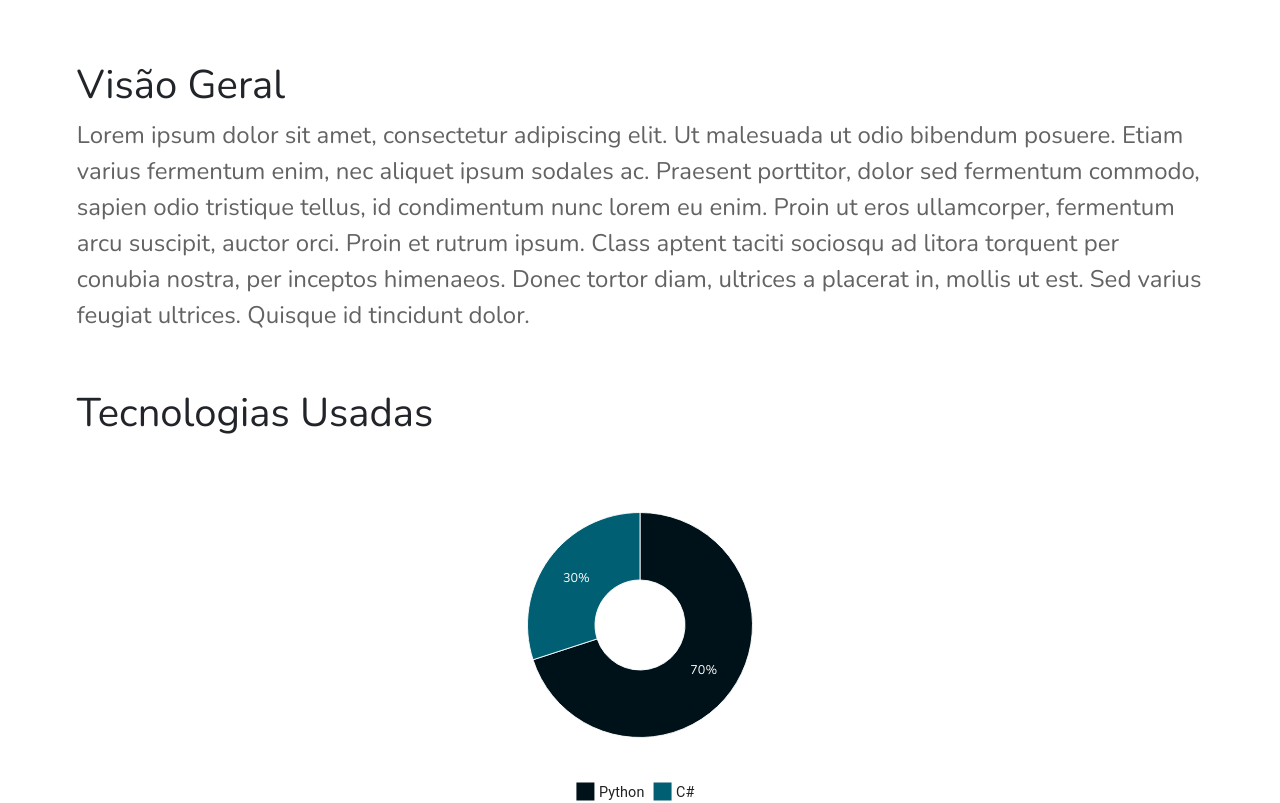
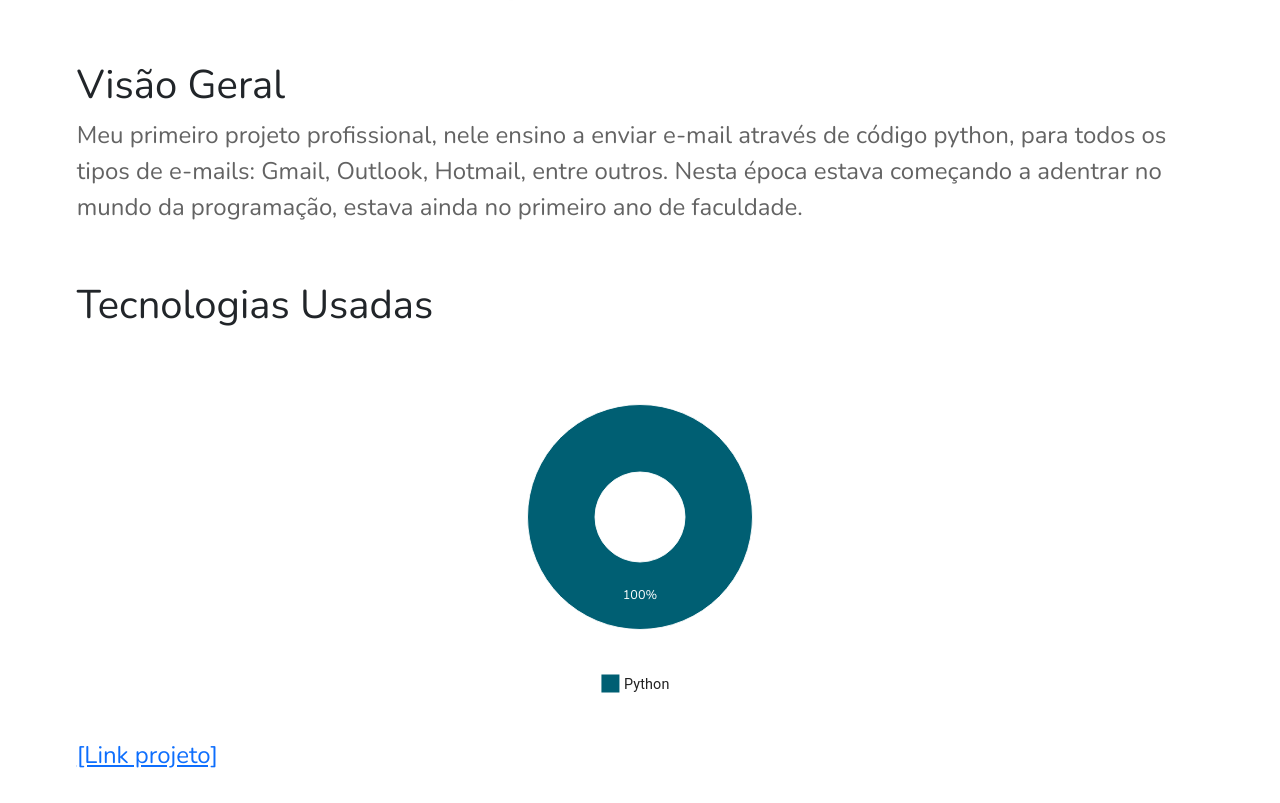
Before and after one commit to ViniciusNalaSantos/PersonalWebsite, a React (Create React App) app in the folder frontend/: page /#/projects/1 in a window 1280 px wide. Shown: the part 746-1549 px from the top of the page. Built offline with nearby package versions, Linux system fonts and the light colour scheme.

Commit message:
Changing the projects file to the right content.

```diff
--- a/frontend/src/assets/json/projectsList.json
+++ b/frontend/src/assets/json/projectsList.json
@@ -4,179 +4,255 @@
         "title": "Sending Automatic Email Through Python",
         "subtitle": "A Simple and effective way of using Python to automate email sending.",
         "lastUpdate": "Jan 7, 2023",
-        "overview": "Lorem ipsum dolor sit amet, consectetur adipiscing elit. Ut malesuada ut odio bibendum posuere. Etiam varius fermentum enim, nec aliquet ipsum sodales ac. Praesent porttitor, dolor sed fermentum commodo, sapien odio tristique tellus, id condimentum nunc lorem eu enim. Proin ut eros ullamcorper, fermentum arcu suscipit, auctor orci. Proin et rutrum ipsum. Class aptent taciti sociosqu ad litora torquent per conubia nostra, per inceptos himenaeos. Donec tortor diam, ultrices a placerat in, mollis ut est. Sed varius feugiat ultrices. Quisque id tincidunt dolor.",
+        "overview": "Meu primeiro projeto profissional, nele ensino a enviar e-mail através de código python, para todos os tipos de e-mails: Gmail, Outlook, Hotmail, entre outros. Nesta época estava começando a adentrar no mundo da programação, estava ainda no primeiro ano de faculdade.",
         "technologies": [
             {
                 "language": "Python",
-                "percentage": 0.70
-            },
-            {
-                "language": "C#",
-                "percentage": 0.30
+                "percentage": 1.00
             }
         ],
-        "url":  "www.google.com"
+        "url":  "https://medium.com/@viniciusnala/sending-automatic-email-through-python-e7a941c9ee36"
     },
     {
         "id": 2,
         "title": "Machine Learning Model to Predict Survival in Titanic [Pt. 1]",
         "subtitle": "ML Basics: Investigating the sinking of the Titanic",
         "lastUpdate": "Jan 22, 2023",
-        "overview": "Lorem ipsum dolor sit amet, consectetur adipiscing elit. Ut malesuada ut odio bibendum posuere. Etiam varius fermentum enim, nec aliquet ipsum sodales ac. Praesent porttitor, dolor sed fermentum commodo, sapien odio tristique tellus, id condimentum nunc lorem eu enim. Proin ut eros ullamcorper, fermentum arcu suscipit, auctor orci. Proin et rutrum ipsum. Class aptent taciti sociosqu ad litora torquent per conubia nostra, per inceptos himenaeos. Donec tortor diam, ultrices a placerat in, mollis ut est. Sed varius feugiat ultrices. Quisque id tincidunt dolor.",
+        "overview": "Projeto em que entro na competição mais básica da comunidade Kaggle, para colocar meus conhecimentos em prática a respeito de Machine Learning e análise de dados. Como essa é apenas a primeira parte do projeto, foquei mais em análise de dados.",
         "technologies": [
             {
                 "language": "Python",
-                "percentage": 0.70
+                "percentage": 0.45
             },
             {
-                "language": "C#",
-                "percentage": 0.30
+                "language": "Pandas",
+                "percentage": 0.25
+            },
+            {
+                "language": "Matplotlib",
+                "percentage": 0.15
+            },
+            {
+                "language": "Seaborn",
+                "percentage": 0.15
             }
         ],
-        "url":  "www.google.com"
+        "url":  "https://medium.com/@viniciusnala/machine-learning-model-to-predict-survival-in-titanic-pt-1-b3681d1794fb"
     },
     {
         "id": 3,
         "title": "Machine Learning Model to Predict Survival in Titanic [Pt.2]",
         "subtitle": "ML Basics: Investigating the sinking of the Titanic",
-        "lastUpdate": "Feb 1, 2023",
-        "overview": "Lorem ipsum dolor sit amet, consectetur adipiscing elit. Ut malesuada ut odio bibendum posuere. Etiam varius fermentum enim, nec aliquet ipsum sodales ac. Praesent porttitor, dolor sed fermentum commodo, sapien odio tristique tellus, id condimentum nunc lorem eu enim. Proin ut eros ullamcorper, fermentum arcu suscipit, auctor orci. Proin et rutrum ipsum. Class aptent taciti sociosqu ad litora torquent per conubia nostra, per inceptos himenaeos. Donec tortor diam, ultrices a placerat in, mollis ut est. Sed varius feugiat ultrices. Quisque id tincidunt dolor.",
+        "lastUpdate": "Fev 1, 2023",
+        "overview": "Segunda parte do projeto em que participo de uma competição de Machine Learning da comunidade Kaggle, nesta parte dou mais ênfase no desenvolvimento de modelos de aprendizado de máquina.",
         "technologies": [
             {
                 "language": "Python",
-                "percentage": 0.70
+                "percentage": 0.40
             },
             {
-                "language": "C#",
-                "percentage": 0.30
+                "language": "Pandas",
+                "percentage": 0.20
+            },
+            {
+                "language": "SkLearn",
+                "percentage": 0.40
             }
         ],
-        "url":  "www.google.com"
+        "url":  "https://medium.com/@viniciusnala/machine-learning-model-to-predict-survival-in-titanic-pt-2-d0a01c1106bd"
     },
     {
         "id": 4,
         "title": "Linear Regression: Advanced Modeling Techniques & Pipeline [Pt.1]",
         "subtitle": "Kaggle Competition: Predicting House Sale Prices",
-        "lastUpdate": "Feb 19, 2023",
-        "overview": "Lorem ipsum dolor sit amet, consectetur adipiscing elit. Ut malesuada ut odio bibendum posuere. Etiam varius fermentum enim, nec aliquet ipsum sodales ac. Praesent porttitor, dolor sed fermentum commodo, sapien odio tristique tellus, id condimentum nunc lorem eu enim. Proin ut eros ullamcorper, fermentum arcu suscipit, auctor orci. Proin et rutrum ipsum. Class aptent taciti sociosqu ad litora torquent per conubia nostra, per inceptos himenaeos. Donec tortor diam, ultrices a placerat in, mollis ut est. Sed varius feugiat ultrices. Quisque id tincidunt dolor.",
+        "lastUpdate": "Fev 19, 2023",
+        "overview": "Primeira parte de um projeto em que participo da competição da comunidade Kaggle, nela procuro explorar minhas habilidade dentro do mundo do Machine Learning, mais especifícamente nos algoritmos de regressão linear.",
         "technologies": [
             {
                 "language": "Python",
-                "percentage": 0.70
+                "percentage": 0.45
             },
             {
-                "language": "C#",
+                "language": "Seaborn",
                 "percentage": 0.30
+            },
+            {
+                "language": "Pandas",
+                "percentage": 0.25
             }
         ],
-        "url":  "www.google.com"
+        "url":  "https://medium.com/@viniciusnala/linear-regression-advanced-modeling-techniques-pipeline-pt-1-3c0433230b88"
     },
     {
         "id": 5,
         "title": "Linear Regression: Advanced Modeling Techniques & Pipeline [Pt.2]",
         "subtitle": "Kaggle Competition: Predicting House Sale Prices",
-        "lastUpdate": "Feb 27, 2023",
-        "overview": "Lorem ipsum dolor sit amet, consectetur adipiscing elit. Ut malesuada ut odio bibendum posuere. Etiam varius fermentum enim, nec aliquet ipsum sodales ac. Praesent porttitor, dolor sed fermentum commodo, sapien odio tristique tellus, id condimentum nunc lorem eu enim. Proin ut eros ullamcorper, fermentum arcu suscipit, auctor orci. Proin et rutrum ipsum. Class aptent taciti sociosqu ad litora torquent per conubia nostra, per inceptos himenaeos. Donec tortor diam, ultrices a placerat in, mollis ut est. Sed varius feugiat ultrices. Quisque id tincidunt dolor.",
+        "lastUpdate": "Fev 27, 2023",
+        "overview": "Segunda parte de um projeto em que participo da competição da comunidade Kaggle, nela procuro explorar minhas habilidade dentro do mundo do Machine Learning, mais especifícamente nos algoritmos de regressão linear.",
         "technologies": [
             {
                 "language": "Python",
-                "percentage": 0.70
+                "percentage": 0.25
             },
             {
-                "language": "C#",
-                "percentage": 0.30
+                "language": "SkLearn",
+                "percentage": 0.40
+            },
+            {
+                "language": "StatsModels",
+                "percentage": 0.20
+            },
+            {
+                "language": "Pandas",
+                "percentage": 0.15
             }
         ],
-        "url":  "www.google.com"
+        "url":  "https://medium.com/@viniciusnala/linear-regression-advanced-modeling-techniques-pipeline-pt-2-de50caad4302"
     },
     {
         "id": 6,
         "title": "Clustering: Extracting Patterns From Data & Concept + Feature Scaling + PCA [Pt.1]",
         "subtitle": "Customers segmentation based on their credit card usage behavior",
-        "lastUpdate": "Apr 2, 2023",
-        "overview": "Lorem ipsum dolor sit amet, consectetur adipiscing elit. Ut malesuada ut odio bibendum posuere. Etiam varius fermentum enim, nec aliquet ipsum sodales ac. Praesent porttitor, dolor sed fermentum commodo, sapien odio tristique tellus, id condimentum nunc lorem eu enim. Proin ut eros ullamcorper, fermentum arcu suscipit, auctor orci. Proin et rutrum ipsum. Class aptent taciti sociosqu ad litora torquent per conubia nostra, per inceptos himenaeos. Donec tortor diam, ultrices a placerat in, mollis ut est. Sed varius feugiat ultrices. Quisque id tincidunt dolor.",
+        "lastUpdate": "Abr 2, 2023",
+        "overview": "Primeira de três partes de um projeto de Machine Learning em que busco segmentar clientes baseando-se no comportamento do cartão de crédito deles, nele dou mais foco nos modelos de clustering de Machine Learning. É um dos maiores projetos que já fiz, tanto que tive que dividir ele em três partes.",
         "technologies": [
             {
                 "language": "Python",
-                "percentage": 0.70
+                "percentage": 0.25
             },
             {
-                "language": "C#",
-                "percentage": 0.30
+                "language": "Numpy",
+                "percentage": 0.10
+            },
+            {
+                "language": "Pandas",
+                "percentage": 0.15
+            },
+            {
+                "language": "Matplotlib",
+                "percentage": 0.20
+            },
+            {
+                "language": "SkLearn",
+                "percentage": 0.15
+            },
+            {
+                "language": "Plotly",
+                "percentage": 0.15
             }
         ],
-        "url":  "www.google.com"
+        "url":  "https://medium.com/@viniciusnala/clustering-extracting-patterns-from-data-concept-feature-scaling-pca-pt-1-4f33c6d39a71"
     },
     {
         "id": 7,
         "title": "Clustering: Extracting Patterns From Data & Metrics + Cluster Validation [Pt.2]",
         "subtitle": "Customers segmentation based on their credit card usage behavior",
-        "lastUpdate": "Apr 9, 2023",
-        "overview": "Lorem ipsum dolor sit amet, consectetur adipiscing elit. Ut malesuada ut odio bibendum posuere. Etiam varius fermentum enim, nec aliquet ipsum sodales ac. Praesent porttitor, dolor sed fermentum commodo, sapien odio tristique tellus, id condimentum nunc lorem eu enim. Proin ut eros ullamcorper, fermentum arcu suscipit, auctor orci. Proin et rutrum ipsum. Class aptent taciti sociosqu ad litora torquent per conubia nostra, per inceptos himenaeos. Donec tortor diam, ultrices a placerat in, mollis ut est. Sed varius feugiat ultrices. Quisque id tincidunt dolor.",
+        "lastUpdate": "Abr 9, 2023",
+        "overview": "Segunda de três partes de um projeto de Machine Learning, nessa parte busco extrair padrões de clientes baseando-se na utilização do cartão de crédito deles, nele dou mais foco nos modelos de clustering de Machine Learning. É um dos maiores projetos que já fiz, tanto que tive que dividir ele em três partes.",
         "technologies": [
             {
                 "language": "Python",
-                "percentage": 0.70
+                "percentage": 0.25
             },
             {
-                "language": "C#",
-                "percentage": 0.30
+                "language": "Numpy",
+                "percentage": 0.10
+            },
+            {
+                "language": "Pandas",
+                "percentage": 0.15
+            },
+            {
+                "language": "Matplotlib",
+                "percentage": 0.20
+            },
+            {
+                "language": "SkLearn",
+                "percentage": 0.15
+            },
+            {
+                "language": "Seaborn",
+                "percentage": 0.15
             }
         ],
-        "url":  "www.google.com"
+        "url":  "https://medium.com/@viniciusnala/clustering-extracting-patterns-from-data-metrics-cluster-validation-pt-2-dd2ce0a3405d"
     },
     {
         "id": 8,
         "title": "Clustering: Extracting Patterns from Data & Cluster Interpretation + Plotly [Pt.3]",
         "subtitle": "Customers segmentation based on their credit card usage behavior",
-        "lastUpdate": "Apr 23, 2023",
-        "overview": "Lorem ipsum dolor sit amet, consectetur adipiscing elit. Ut malesuada ut odio bibendum posuere. Etiam varius fermentum enim, nec aliquet ipsum sodales ac. Praesent porttitor, dolor sed fermentum commodo, sapien odio tristique tellus, id condimentum nunc lorem eu enim. Proin ut eros ullamcorper, fermentum arcu suscipit, auctor orci. Proin et rutrum ipsum. Class aptent taciti sociosqu ad litora torquent per conubia nostra, per inceptos himenaeos. Donec tortor diam, ultrices a placerat in, mollis ut est. Sed varius feugiat ultrices. Quisque id tincidunt dolor.",
+        "lastUpdate": "Abr 23, 2023",
+        "overview": "Terceira de três partes de um projeto de Machine Learning, nessa parte busco extrair padrões de clientes baseando-se na utilização do cartão de crédito deles e interpretar os resultados obtidos com modelos de clustering. É um dos maiores projetos que já fiz, tanto que tive que dividir ele em três partes.",
         "technologies": [
             {
                 "language": "Python",
-                "percentage": 0.70
+                "percentage": 0.25
             },
             {
-                "language": "C#",
-                "percentage": 0.30
+                "language": "Numpy",
+                "percentage": 0.10
+            },
+            {
+                "language": "Pandas",
+                "percentage": 0.15
+            },
+            {
+                "language": "Matplotlib",
+                "percentage": 0.10
+            },
+            {
+                "language": "SkLearn",
+                "percentage": 0.15
+            },
+            {
+                "language": "Seaborn",
+                "percentage": 0.15
+            },
+            {
+                "language": "Plotly",
+                "percentage": 0.10
             }
         ],
-        "url":  "www.google.com"
+        "url":  "https://medium.com/@viniciusnala/clustering-extracting-patterns-from-data-cluster-interpretation-plotly-pt-3-26ac4be4326a"
     },
     {
         "id": 9,
         "title": "Gradient Descent: Concept & Manual Python Implementation",
         "subtitle": "Understanding Gradient Descent",
         "lastUpdate": "Jun 11, 2023",
-        "overview": "Lorem ipsum dolor sit amet, consectetur adipiscing elit. Ut malesuada ut odio bibendum posuere. Etiam varius fermentum enim, nec aliquet ipsum sodales ac. Praesent porttitor, dolor sed fermentum commodo, sapien odio tristique tellus, id condimentum nunc lorem eu enim. Proin ut eros ullamcorper, fermentum arcu suscipit, auctor orci. Proin et rutrum ipsum. Class aptent taciti sociosqu ad litora torquent per conubia nostra, per inceptos himenaeos. Donec tortor diam, ultrices a placerat in, mollis ut est. Sed varius feugiat ultrices. Quisque id tincidunt dolor.",
+        "overview": "Artigo escrito com o intuito de explicar como se dá a optimização de modelos de Machine Learning por meio do método Gradient Descent, conceito fundamental para entendimento de como uma máquina consegue \"aprender\" com uma entrada de dados fornecida. Nessa época eu ja tinha lido bons livros que tratavam de Machine Learning e estatística, então estava apto a explicar conceitos mais complexos.",
         "technologies": [
             {
                 "language": "Python",
-                "percentage": 0.70
+                "percentage": 0.40
             },
             {
-                "language": "C#",
-                "percentage": 0.30
+                "language": "Pandas",
+                "percentage": 0.20
+            },
+            {
+                "language": "Numpy",
+                "percentage": 0.20
+            },
+            {
+                "language": "Sympy",
+                "percentage": 0.20
             }
         ],
-        "url":  "www.google.com"
+        "url":  "https://medium.com/@viniciusnala/gradient-descent-concept-manual-python-implementation-d8c5f96a6e85"
     },
     {
         "id": 10,
         "title": "Modelos ML Paramétricos x Não-paramétricos",
         "subtitle": "Entendendo dois conceitos tão essenciais no mundo do Machine Learning",
-        "lastUpdate": "Feb 4, 2024",
-        "overview": "Lorem ipsum dolor sit amet, consectetur adipiscing elit. Ut malesuada ut odio bibendum posuere. Etiam varius fermentum enim, nec aliquet ipsum sodales ac. Praesent porttitor, dolor sed fermentum commodo, sapien odio tristique tellus, id condimentum nunc lorem eu enim. Proin ut eros ullamcorper, fermentum arcu suscipit, auctor orci. Proin et rutrum ipsum. Class aptent taciti sociosqu ad litora torquent per conubia nostra, per inceptos himenaeos. Donec tortor diam, ultrices a placerat in, mollis ut est. Sed varius feugiat ultrices. Quisque id tincidunt dolor.",
+        "lastUpdate": "Fev 4, 2024",
+        "overview": "Artigo escrito com o objetivo de explicar modelos paramétricos e não paramétricos, demonstrando de forma clara o que é o Bias-Variance Trade Off na prática, que para mim é o conceito mais fundamental no mundo do Machine Learning, todos que queiram se adentrar no mundo do Machine Learning, Deep Learning, e Inteligência Artificial, é indispensável o domínio deste conceito. Julguei tão importante, que dediquei um artigo em específico só para ele.",
         "technologies": [
             {
                 "language": "Python",
-                "percentage": 0.70
-            },
-            {
-                "language": "C#",
-                "percentage": 0.30
+                "percentage": 1.00
             }
         ],
-        "url":  "https://www.google.com.br/?hl=pt-BR"
+        "url":  "https://medium.com/@viniciusnala/modelos-ml-param%C3%A9tricos-x-n%C3%A3o-param%C3%A9tricos-0cc68e1a82aa"
     }
 ]
--- a/frontend/src/pages/ProjectArticle/index.js
+++ b/frontend/src/pages/ProjectArticle/index.js
@@ -30,12 +30,12 @@ function ProjectArticle() {
                 <Image className=' project-article-image' src={`/images/projects/${project.id}/card_photo.png`} />
                 <section className='project-article-section'>
                     <h3 className='project-article-section-title'>Visão Geral</h3>
-                    <p className='project-article-section-text'>{textoVisaoGeral}</p>
+                    <p className='project-article-section-text'>{project.overview}</p>
                 </section>
                 <section className='project-article-section'>
                     <h3 className='project-article-section-title'>Tecnologias Usadas</h3>
                     <PieChart id='pie-chart'
-                        colors={['#001219', '#005f73', '#0a9396', '#94d2bd', '#e9d8a6', '#ee9b00', '#ca6702', '#bb3e03', '#ae2012', '#9b2226']}
+                        colors={['#005f73', '#001219', '#0a9396', '#94d2bd', '#e9d8a6', '#ee9b00', '#ca6702', '#bb3e03', '#ae2012', '#9b2226']}
                         series={[
                             {
                             data: project.technologies.map( (data) => (
```
